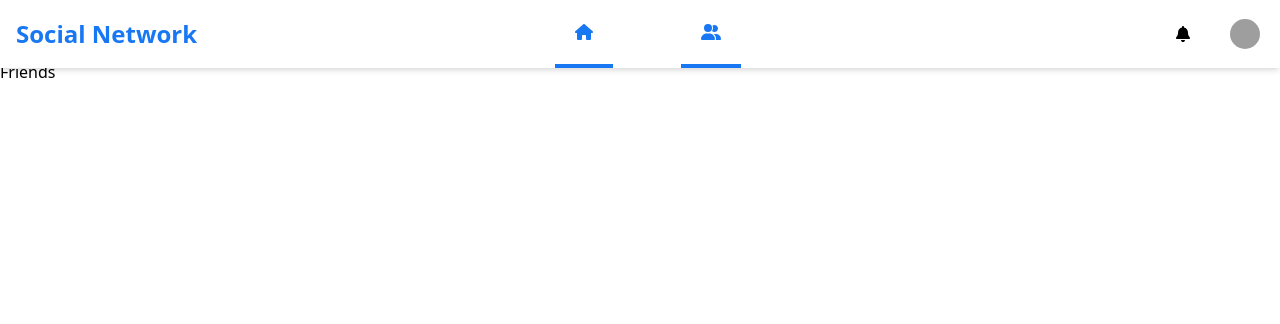
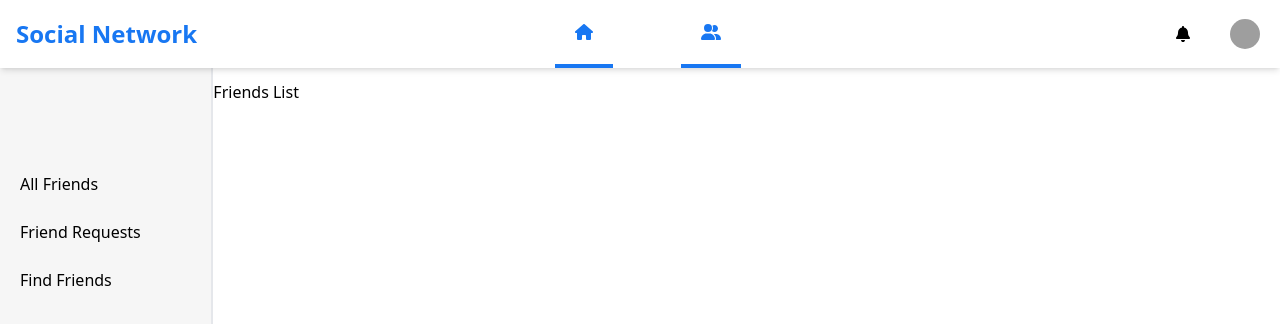
Before and after one commit to HelloBrijesh/Social-Network-MERN, a React (Vite) app in the folder client/: page /user/friends in a window 1280 px wide. Shown: the top 324 px of the page. Built offline with nearby package versions, Linux system fonts and the light colour scheme; grey boxes are pictures that could not be loaded.

Commit message:
Feat  : friends page created

```diff
--- /dev/null
+++ b/client/src/components/FindFriends.jsx
@@ -0,0 +1,9 @@
+const FindFriends = () => {
+  return (
+    <>
+      <div>Find Friends</div>
+    </>
+  );
+};
+
+export default FindFriends;
--- /dev/null
+++ b/client/src/components/FriendsRequests.jsx
@@ -0,0 +1,9 @@
+const FriendsRequests = () => {
+  return (
+    <>
+      <div>Friends Requests</div>
+    </>
+  );
+};
+
+export default FriendsRequests;
--- a/client/src/pages/Friends.jsx
+++ b/client/src/pages/Friends.jsx
@@ -1,7 +1,53 @@
+import { Outlet, NavLink } from "react-router-dom";
+
 const Friends = () => {
   return (
     <>
-      <div>Friends</div>
+      <div className="flex">
+        <div className="fixed h-screen bg-white-smoke w-1/6 border-r-2 pt-10">
+          <ul className="pt-10 mt-5">
+            <NavLink
+              to="/user/friends/"
+              className={({ isActive, isPending }) =>
+                isPending
+                  ? "pending"
+                  : isActive
+                  ? "text-blue border-b-4 border-b-blue"
+                  : ""
+              }
+            >
+              <li className="px-5 py-3">All Friends</li>
+            </NavLink>
+            <NavLink
+              to="/user/friends/friendrequests"
+              className={({ isActive, isPending }) =>
+                isPending
+                  ? "pending"
+                  : isActive
+                  ? "text-blue border-b-4 border-b-blue"
+                  : ""
+              }
+            >
+              <li className="px-5 py-3">Friend Requests</li>
+            </NavLink>
+            <NavLink
+              to="/user/friends/find"
+              className={({ isActive, isPending }) =>
+                isPending
+                  ? "pending"
+                  : isActive
+                  ? "text-blue border-b-4 border-b-blue"
+                  : ""
+              }
+            >
+              <li className="px-5 py-3">Find Friends</li>
+            </NavLink>
+          </ul>
+        </div>
+        <div className="absolute right-0 w-5/6 justify-end mt-5">
+          <Outlet />
+        </div>
+      </div>
     </>
   );
 };
--- a/client/src/pages/Home.jsx
+++ b/client/src/pages/Home.jsx
@@ -9,7 +9,7 @@ const Home = () => {
   return (
     <>
       <div className="flex">
-        <div className="h-screen fixed w-1/6 bg-white-smoke border-r-2">
+        <div className="h-screen fixed w-1/6 bg-white-smoke border-r-2 pt-10">
           <div className="py-5">
             <Link to="/user/profile/">
               <img
@@ -35,49 +35,7 @@ const Home = () => {
               <FontAwesomeIcon icon={faRss} className="me-3" /> Feed
             </li>
           </NavLink>
-          <NavLink
-            to="/home/"
-            className={({ isActive, isPending }) =>
-              isPending
-                ? "pending"
-                : isActive
-                ? "text-blue border-b-4 border-b-blue"
-                : ""
-            }
-          >
-            <li className="py-3">
-              <FontAwesomeIcon icon={faUserGroup} className="me-3" /> Friends
-            </li>
-          </NavLink>
-          <NavLink
-            to="/home/"
-            className={({ isActive, isPending }) =>
-              isPending
-                ? "pending"
-                : isActive
-                ? "text-blue border-b-4 border-b-blue"
-                : ""
-            }
-          >
-            <li className="py-3">
-              <FontAwesomeIcon icon={faMessage} className="me-3" /> Messages
-            </li>
-          </NavLink>
-          <NavLink
-            to="/home/"
-            className={({ isActive, isPending }) =>
-              isPending
-                ? "pending"
-                : isActive
-                ? "text-blue border-b-4 border-b-blue"
-                : ""
-            }
-          >
-            <li className="py-3">
-              <FontAwesomeIcon icon={faImage} className="me-3" />
-              Photos
-            </li>
-          </NavLink>
+
         </ul> */}
         </div>
         <div className="w-5/6 text-center mx-auto">
--- a/client/src/pages/Profile.jsx
+++ b/client/src/pages/Profile.jsx
@@ -4,7 +4,7 @@ const Profile = () => {
   return (
     <>
       <div className="flex">
-        <div className="w-2/5 border-r-2">
+        <div className="h-screen w-2/5 border-r-2">
           <img src="banner.jpg" alt="" className="h-[250px] w-full" />
           <div className="px-10">
             <div className="">
```
Also changed, not shown: client/src/main.jsx (+16 -0 lines).
